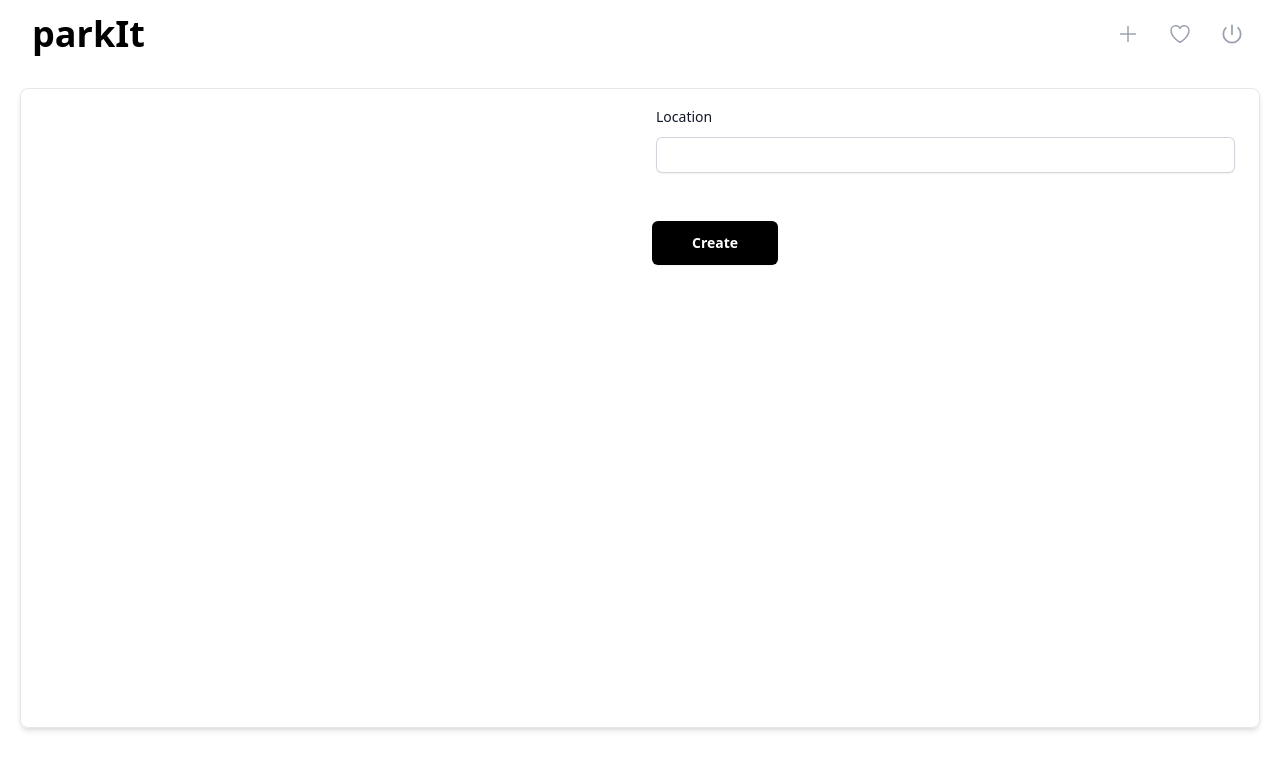
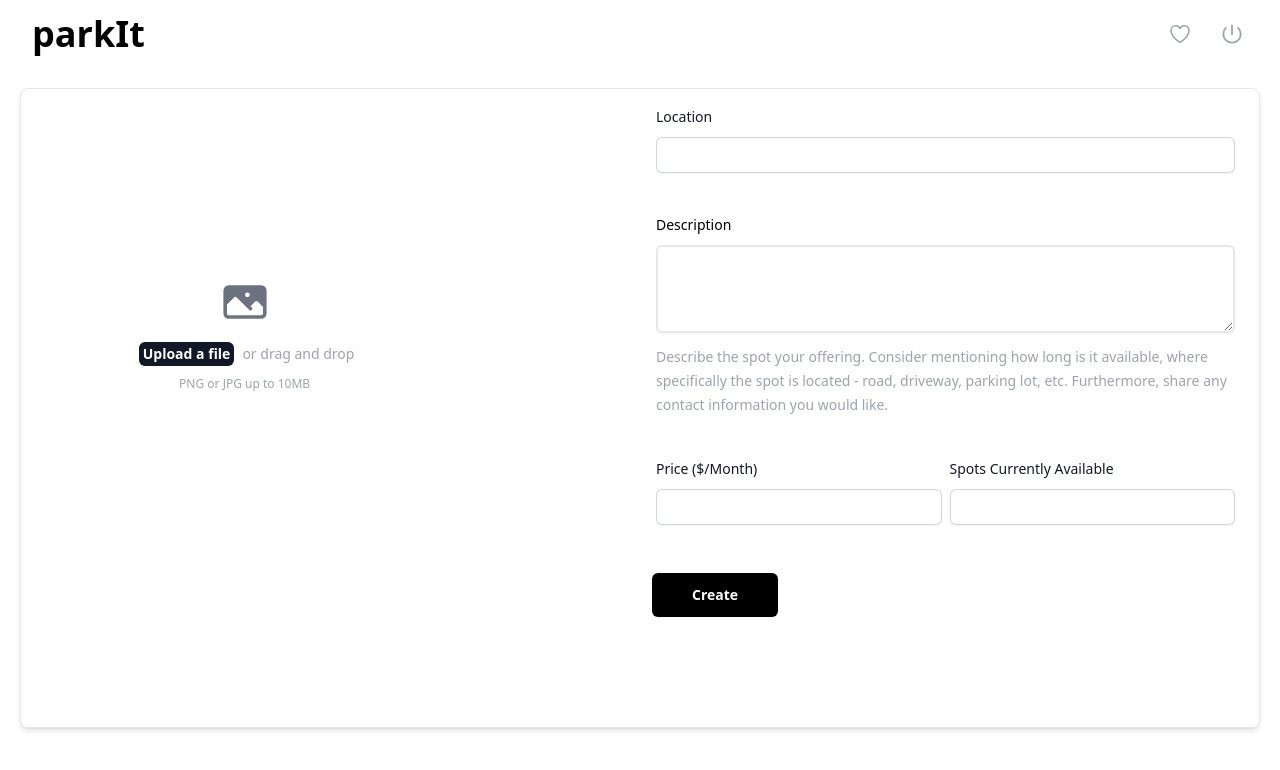
Before and after one commit to amitai-debiche/parkIt, a React (Vite) app in the folder frontend/: page /create in a window 1280 px wide. Shown: the top 770 px of the page. Built offline with nearby package versions, Linux system fonts and the light colour scheme; no server answers.

Commit message:
in progress create post

```diff
--- a/frontend/src/pages/Create.tsx
+++ b/frontend/src/pages/Create.tsx
@@ -1,33 +1,37 @@
 import NavBar from "../components/NavBar.tsx"
-import { useEffect, useState } from "react"
+import { FormEvent, useEffect, useState } from "react"
 import { useParams } from "react-router-dom"
 import { useNavigate } from "react-router-dom"
+import { PhotoIcon } from "@heroicons/react/20/solid"
 
 import "../index.css"
 
-// detailed post fields
-interface PostDetails {
-	id: number
-	location: string
-	description: string
-	spots: number
-	price: number
-	created: string
-	creator: number
-	creator_email: string
-}
-
 function Create() {
-	const [data, setData] = useState<PostDetails | undefined>()
 	const { id } = useParams()
 	const navigate = useNavigate()
+  const [postData, setPostData] = useState({
+    location: '',
+    spots: 0,
+    price: 0,
+  })
+  const [selectedImage, setSelectedImage] = useState<string | null>(null) // Initialize with null
+
+	// Function to handle file input change
+	const handleImageChange = (e: React.ChangeEvent<HTMLInputElement>) => {
+		const file = e.target.files ? e.target.files[0] : null
+
+		if (file) {
+			// Display the selected image
+			setSelectedImage(URL.createObjectURL(file))
+		}
+	}
 
 	// check if user is logged in, else boot to login page
 	useEffect(() => {
 		fetch("http://127.0.0.1:8000/api/check-auth/", {
 			method: "GET",
 			headers: {
-				"Authorization": `Token ${localStorage.getItem("authToken")}`,
+				Authorization: `Token ${localStorage.getItem("authToken")}`,
 			},
 		})
 			.then((response) => {
@@ -36,24 +40,98 @@ function Create() {
 				}
 			})
 			.catch(() => {})
-		fetch(`http://127.0.0.1:8000/api/posts/${id}/`)
-			.then((response) => response.json())
-			.then((data) => {
-				setData(data)
+	}, [id, navigate])
+
+  const handleCreate = (e: FormEvent) => {
+    e.preventDefault()
+
+    const locationInput = document.getElementById("location") as HTMLInputElement;
+    const spotsInput = document.getElementById("spots") as HTMLInputElement;
+    const priceInput = document.getElementById("price") as HTMLInputElement;
+    //const descriptionInput = document.getElementById("description") as HTMLInputElement;
+
+    // Update the postData object with the input values
+    setPostData({
+      location: locationInput.value,
+      spots: parseInt(spotsInput.value),
+      price: parseFloat(priceInput.value),
+    });
+
+    fetch("http://127.0.0.1:8000/api/posts/", {
+      method: "POST",
+      headers: {
+        "Content-Type": "application/json",
+      },
+      body: JSON.stringify(postData),
+    })
+      .then((response) => {
+        if (response.status === 201) {
+          return response.json()
+        } else {
+          alert("Either your post could not be created.")
+        }
+      })
+      .then(() => {
+        navigate("/home")
       })
       .catch((error) => {
-				console.error("Error fetching data:", error)
+        console.error("Error:", error)
       })
-	}, [id, navigate])
+  }
 
 	return (
 		<>
-			<NavBar icons={3} search={() => {}} searchHidden={true} />
+			<NavBar icons={2} search={() => {}} searchHidden={true} />
 			{/* image view on one side, data on the other */}
 			<div className="view-container">
-				<div className="col-span-1"></div>
+				<div className="col-span-1">
+					<div className="col-span-full flex items-center">
+						<label
+							htmlFor="spot-photo"
+							className="block text-sm font-medium leading-6 text-white"
+						>
+							Spot photo
+						</label>
+						<div className="flex justify-center rounded-lg border border-dashed border-white/25 px-6 py-3">
+							<div className="text-center">
+								{selectedImage ? (
+									<img
+										src={selectedImage}
+										alt="Selected"
+										className="mx-auto h-full max-h-[70vh] w-auto self-center"
+									/>
+								) : (
+									<div className="self-center min-w-[150px] mt-40">
+										<PhotoIcon
+											className="mx-auto h-12 w-12 text-gray-500"
+											aria-hidden="true"
+										/>
+										<div className="mt-4 flex text-sm leading-6 text-gray-400">
+											<label
+												htmlFor="file-upload"
+												className="relative cursor-pointer px-1 mx-1 rounded-md bg-gray-900 font-semibold text-white focus-within:outline-none focus-within:ring-2 focus-within:ring-indigo-600 focus-within:ring-offset-2 focus-within:ring-offset-gray-900 hover:text-indigo-500"
+											>
+												<span>Upload a file</span>
+												<input
+													id="file-upload"
+													name="file-upload"
+													type="file"
+													className="sr-only"
+													onChange={handleImageChange}
+												/>
+											</label>
+											<p className="pl-1">or drag and drop</p>
+										</div>
+										<p className="text-xs leading-5 mt-2 text-gray-400">
+											PNG or JPG up to 10MB
+										</p>
+									</div>
+								)}
+							</div>
+						</div>
+					</div>
+				</div>
 				<div className="col-span-1 mx-1 overflow-scroll">
-
 					{/* Location */}
 					<div className="mx-1">
 						<label
@@ -73,14 +151,75 @@ function Create() {
 							/>
 						</div>
 					</div>
+
+					{/* Description */}
+					<div className="col-span-full mx-1 mt-10">
+						<label
+							htmlFor="about"
+							className="block text-sm font-medium leading-6 text-black"
+						>
+							Description
+						</label>
+						<div className="mt-2">
+							<textarea
+								id="description"
+								name="description"
+								rows={3}
+								className="pl-2 block w-full rounded-md border-2 bg-white/5 py-1.5 text-black shadow-sm ring-1 ring-inset ring-white/10 focus:ring-2 focus:ring-inset focus:ring-indigo-500 sm:text-sm sm:leading-6"
+								defaultValue={""}
+							/>
+						</div>
+						<p className="mt-3 text-sm leading-6 text-gray-400">
+							Describe the spot your offering. Consider mentioning how long is
+							it available, where specifically the spot is located - road,
+							driveway, parking lot, etc. Furthermore, share any contact
+							information you would like.
+						</p>
+					</div>
+
+					{/* Price and Spots */}
+					<div className="flex mt-10">
+						<div className="mx-1 flex-wrap flex-1">
+							<label
+								htmlFor="location"
+								className="block text-sm font-medium leading-6 text-gray-900"
+							>
+								Price ($/Month)
+							</label>
+							<div className="mt-2">
+								<input
+									id="price"
+									name="price"
+									type="number"
+									max={1000}
+									required
+									className="register-input-style w-full"
+								/>
+							</div>
+						</div>
+						<div className="mx-1 flex-1">
+							<label
+								htmlFor="spots"
+								className="block text-sm font-medium leading-6 text-gray-900"
+							>
+								Spots Currently Available
+							</label>
+							<div className="mt-2">
+								<input
+									id="spots"
+									name="spots"
+									type="number"
+									max={1000}
+									required
+									className="register-input-style w-full"
+								/>
+							</div>
+						</div>
+					</div>
 					<br />
 					<br />
 					{/* Send email to seller expressing interest and providing buyer's email for further contact */}
-					<button
-						type="button"
-						className="contact-button"
-						onClick={() => {}}
-					>
+					<button type="submit" className="contact-button" onClick={handleCreate}>
 						Create
 					</button>
 				</div>
```
Also changed, not shown: 1 other file (tests, documents, lock files or other folders). Lines whose indentation alone changed are shown as unchanged.
